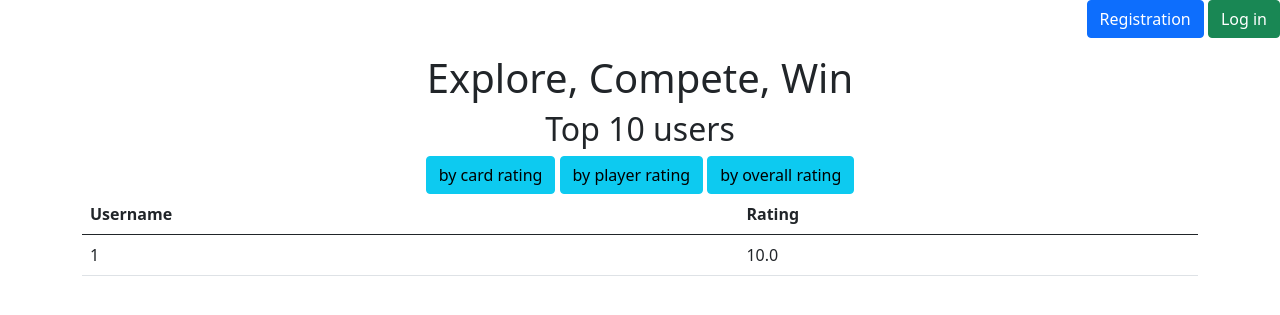
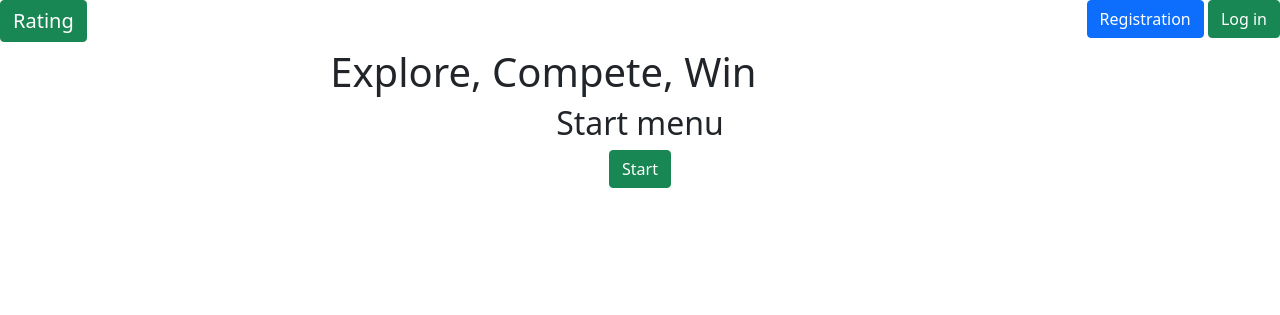
Before and after one commit to foroge/Flask-project, a Flask app: page / in a window 1280 px wide. Shown: the top 315 px of the page. Run offline with Flask 3, Linux system fonts and the light colour scheme; data comes from the database, SQL or seed files in the repository.

Commit message:
game form, index and base update

```diff
--- a/data/css/style.css
+++ b/data/css/style.css
@@ -1,4 +1,9 @@
 .content-right {
-    display: flex;
-    justify-content: flex-end;
+    float:right;
 }
+.content-left {
+    float:left;
+}
+.full-nav {
+    height:3rem;
+}
--- a/requirements.txt
+++ b/requirements.txt
@@ -1,6 +1,5 @@
 SQLAlchemy~=2.0.28
 sqlalchemy-serializer~=1.4.1
-
 werkzeug~=3.0.1
 flask~=3.0.2
 flask-login~=0.6.3
--- a/src/main.py
+++ b/src/main.py
@@ -68,7 +68,7 @@ def create_card() -> Response | str:
 @login_manager.user_loader
 def load_user(user_id: int) -> User:
     db_sess = db_session.create_session()
-    user: User = db_sess.get(User, user_id)
+    user = db_sess.get(User, user_id)
     db_sess.close()
     return user
 
@@ -80,11 +80,17 @@ def logout():
     return redirect("/")
 
 
+@app.route('/', methods=['GET', 'POST'])
+@app.route('/index', methods=['GET', 'POST'])
+def index():
+    return render_template('index.html')
+
+
 @app.route('/user_data')
 def user_data() -> str:
     db_sess = db_session.create_session()
 
-    user: User = db_sess.get(User, int(current_user.get_id()))
+    user = db_sess.get(User, int(current_user.get_id()))
     user.update()
 
     user_dict = user.__dict__
@@ -102,9 +108,8 @@ def user_data() -> str:
     return render_template("user_data.html", user=user_dict, cards=cards)
 
 
-@app.route('/', methods=['GET', 'POST'])
-@app.route('/index/<sort>', methods=['GET', 'POST'])
-def index(sort='rating_whole'):
+@app.route('/rating/<sort>', methods=['GET', 'POST'])
+def rating(sort='rating_whole'):
     db_sess = db_session.create_session()
     users: list
     if sort == 'rating_cards':
@@ -119,7 +124,7 @@ def index(sort='rating_whole'):
     for user in users:
         user.update()
     users = [dict(login=user.login, rating=getattr(user, rating)) for user in users]
-    return render_template('index.html', top_users=users)
+    return render_template('rating.html', top_users=users)
 
 
 @app.route('/edit_user/<int:user_id>', methods=['GET', 'POST'])
--- a/templates/base.html
+++ b/templates/base.html
@@ -16,6 +16,10 @@
         {% block head %}{% endblock %}
     </head>
     <nav>
+        <div class="full-nav">
+            <div class="content-left">
+                {% block navbar %}{% endblock %}
+            </div>
             <div class="content-right">
                 {% if current_user.is_authenticated %}
                     <a href="/user_data" class="navbar-brand btn btn-primary">{{ current_user.login }}</a>
@@ -27,6 +31,7 @@
                     </p>
                 {% endif %}
             </div>
+        </div>
     </nav>
     <body>
         <div align="center">
--- a/templates/index.html
+++ b/templates/index.html
@@ -1,29 +1,12 @@
 {% extends "base.html" %}
+{% block navbar %}
+<a class="navbar-brand btn btn-success" href="/rating">Rating</a>
+{% endblock %}
 
 {% block content %}
-<h2>Top 10 users</h2>
 
-<div class="filters">
-    <a href="/index/rating_cards" class="btn btn-info">by card rating</a>
-    <a href="/index/rating_user" class="btn btn-info">by player rating</a>
-    <a href="/index/rating_whole" class="btn btn-info">by overall rating</a>
-</div>
+<h2>Start menu</h2>
+<a class="btn btn-success" href="/start_game">Start</a>
 
-<table class="table">
-    <thead>
-        <tr>
-            <th>Username</th>
-            <th>Rating</th>
-        </tr>
-    </thead>
-    <tbody>
-        {% for user in top_users %}
-        <tr>
-            <td>{{ user.login }}</td>
-            <td>{{ user.rating }}</td>
-        </tr>
-        {% endfor %}
-    </tbody>
-</table>
 
 {% endblock %}
--- a/templates/user_data.html
+++ b/templates/user_data.html
@@ -3,9 +3,7 @@
 {% block content %}
 <div>
     <h2>User data</h2>
-
     <a href="/edit_user" class="btn btn-info">Изменить</a>
-
     <table class="table">
         <tbody>
             <tr>
```
Also changed, not shown: src/forms/game_characteristic.py (added, +13 -0 lines), templates/rating.html (added, +29 -0 lines), templates/game.html (added). Lines whose indentation alone changed are shown as unchanged.
